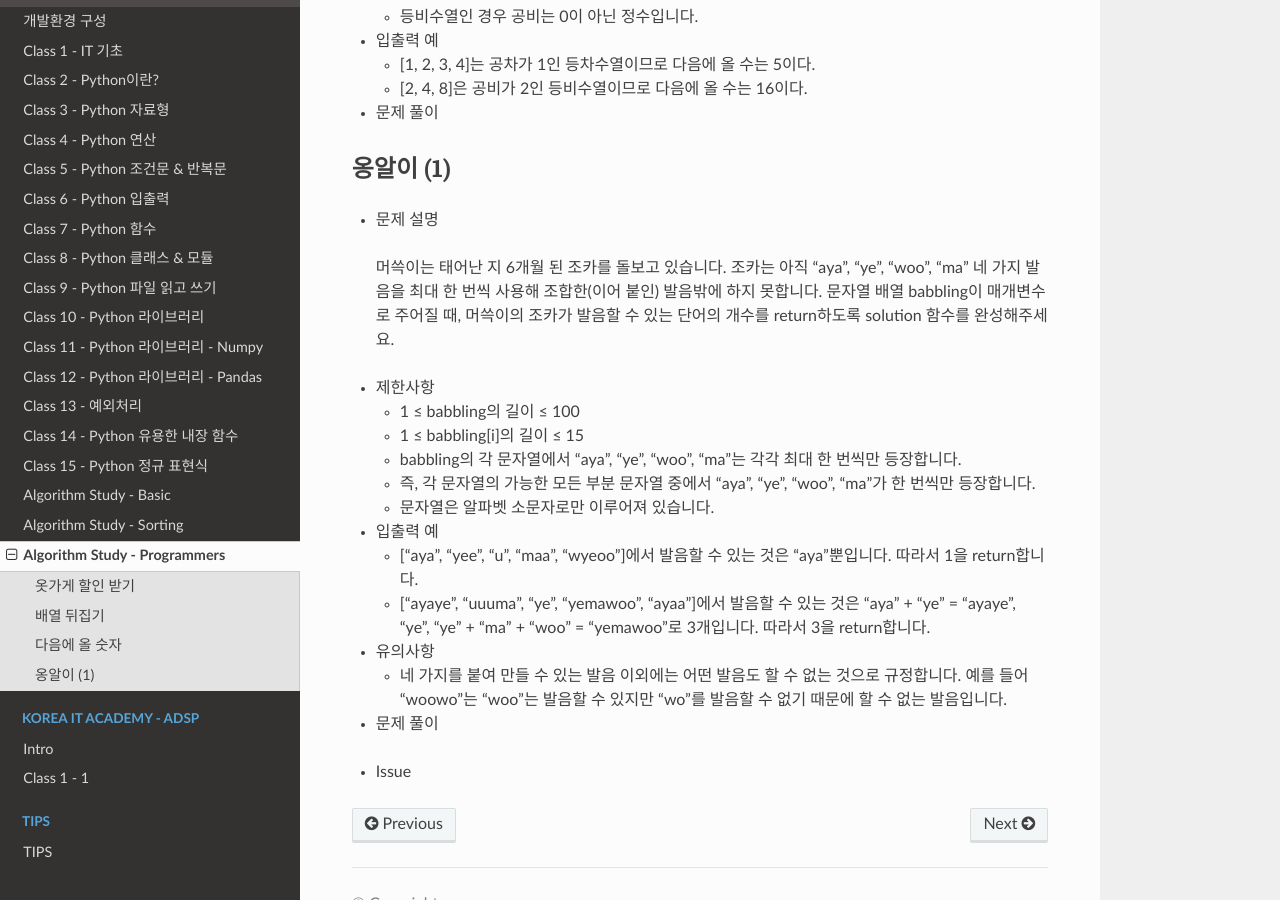
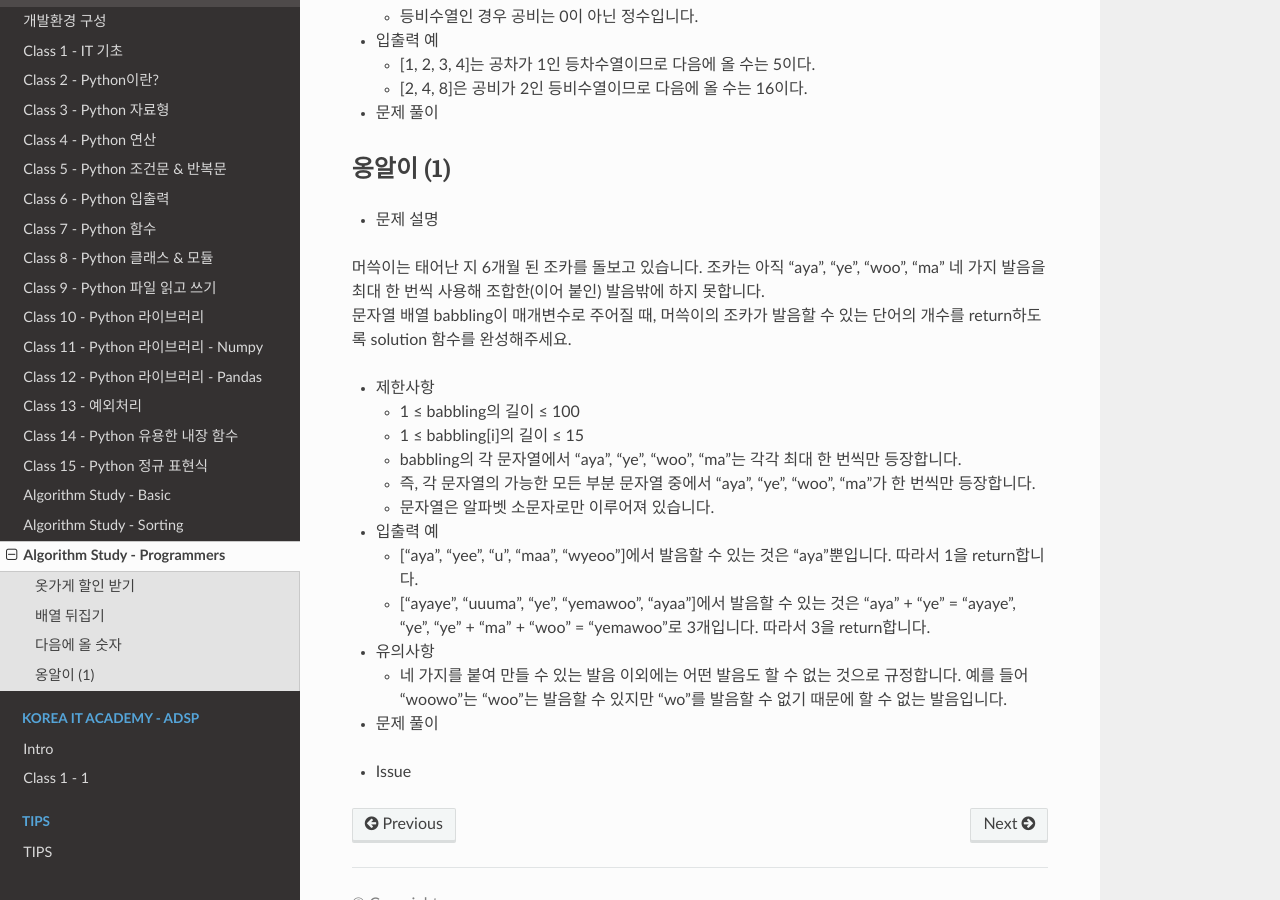
Before and after one commit to JeongSooNa/JeongSooNa-Docs, a Sphinx documentation site: the page built from docs/Korea_IT_Academy-Python/Algorithm_study-Programmers.md, in a window 1280 px wide and 900 px high, scrolled down 1292 px. Built offline with Sphinx 7.4.7 and the Read the Docs theme 3.1.0, drawn with Linux system fonts in a browser that asks for light colours; some of the changed text lies outside the part shown.

Commit message:
update docs

````diff
--- a/docs/Korea_IT_Academy-Python/Algorithm_study-Programmers.md
+++ b/docs/Korea_IT_Academy-Python/Algorithm_study-Programmers.md
@@ -3,8 +3,9 @@
 ### 옷가게 할인 받기
 
 - 문제 설명
->머쓱이네 옷가게는 10만 원 이상 사면 5%, 30만 원 이상 사면 10%, 50만 원 이상 사면 20%를 할인해줍니다.
->구매한 옷의 가격 price가 주어질 때, 지불해야 할 금액을 return 하도록 solution 함수를 완성해보세요.
+
+머쓱이네 옷가게는 10만 원 이상 사면 5%, 30만 원 이상 사면 10%, 50만 원 이상 사면 20%를 할인해줍니다.
+구매한 옷의 가격 price가 주어질 때, 지불해야 할 금액을 return 하도록 solution 함수를 완성해보세요.
 
 - 제한사항
     - 10 ≤ price ≤ 1,000,000
@@ -16,6 +17,7 @@
     - 580,000원에서 20%를 할인한 464,000원을 return 합니다.
 
 - 문제 풀이
+
 <!--
 ```py
 def solution(price):
@@ -33,7 +35,8 @@
 ### 배열 뒤집기
 
 - 문제 설명
->정수가 들어 있는 배열 num_list가 매개변수로 주어집니다. num_list의 원소의 순서를 거꾸로 뒤집은 배열을 return하도록 solution 함수를 완성해주세요.
+
+정수가 들어 있는 배열 num_list가 매개변수로 주어집니다. num_list의 원소의 순서를 거꾸로 뒤집은 배열을 return하도록 solution 함수를 완성해주세요.
 
 - 제한사항
     - 1 ≤ num_list의 길이 ≤ 1,000
@@ -66,7 +69,8 @@
 ### 다음에 올 숫자
 
 - 문제 설명
->등차수열 혹은 등비수열 common이 매개변수로 주어질 때, 마지막 원소 다음으로 올 숫자를 return 하도록 solution 함수를 완성해보세요.
+
+등차수열 혹은 등비수열 common이 매개변수로 주어질 때, 마지막 원소 다음으로 올 숫자를 return 하도록 solution 함수를 완성해보세요.
 
 - 제한사항
     - 2 < common의 길이 < 1,000
@@ -80,6 +84,7 @@
     - [2, 4, 8]은 공비가 2인 등비수열이므로 다음에 올 수는 16이다.
 
 - 문제 풀이
+
 <!--
 ```py
 def solution(common):
@@ -94,8 +99,11 @@
 -->
 
 ### 옹알이 (1)
+
 - 문제 설명
->머쓱이는 태어난 지 6개월 된 조카를 돌보고 있습니다. 조카는 아직 "aya", "ye", "woo", "ma" 네 가지 발음을 최대 한 번씩 사용해 조합한(이어 붙인) 발음밖에 하지 못합니다. 문자열 배열 babbling이 매개변수로 주어질 때, 머쓱이의 조카가 발음할 수 있는 단어의 개수를 return하도록 solution 함수를 완성해주세요.
+
+머쓱이는 태어난 지 6개월 된 조카를 돌보고 있습니다. 조카는 아직 "aya", "ye", "woo", "ma" 네 가지 발음을 최대 한 번씩 사용해 조합한(이어 붙인) 발음밖에 하지 못합니다.
+문자열 배열 babbling이 매개변수로 주어질 때, 머쓱이의 조카가 발음할 수 있는 단어의 개수를 return하도록 solution 함수를 완성해주세요.
 
 - 제한사항
     - 1 ≤ babbling의 길이 ≤ 100
````
